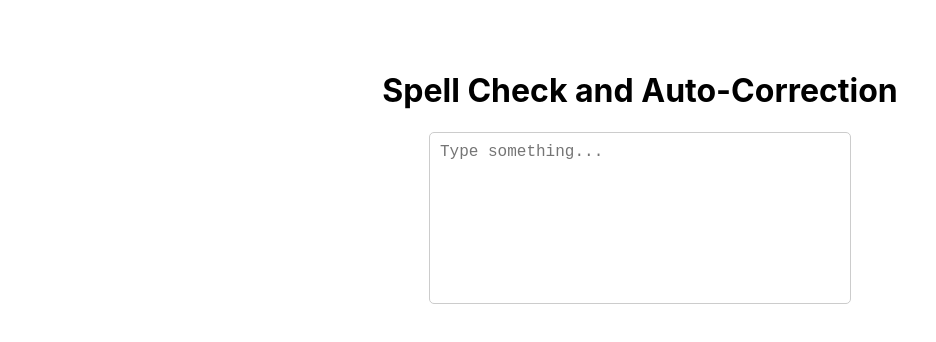
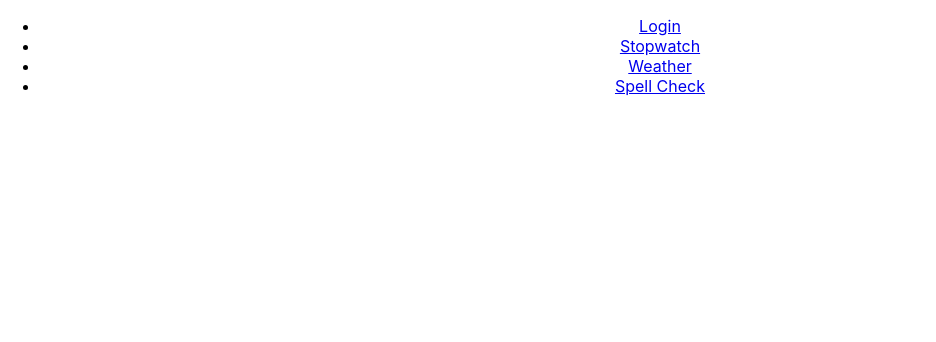
Before and after one commit to Saurav-Kumar-Tripathi01/Mini_Buildots, a React (Create React App) app in the folder mini-buildouts/: page / in a window 1280 px wide. Shown: the top 342 px of the page, without its empty margins (0-936 px from the left). Built offline with nearby package versions, Linux system fonts and the light colour scheme.

Commit message:
Final-buildouts

```diff
--- a/mini-buildouts/package.json
+++ b/mini-buildouts/package.json
@@ -7,6 +7,7 @@
     "dotenv": "^16.4.7",
     "react": "^19.0.0",
     "react-dom": "^19.0.0",
+    "react-router-dom": "^7.1.5",
     "react-scripts": "5.0.1"
   },
   "scripts": {
--- a/mini-buildouts/src/App.js
+++ b/mini-buildouts/src/App.js
@@ -1,17 +1,39 @@
 import './App.css';
-// import Xlogin from './xlogin';
-// import Xstopwatch from './xstopwatch';
-// import Xweather from './Xweather/xweather';
+import { BrowserRouter as Router, Route, Switch, Link } from 'react-router-dom';
+import Xlogin from './xlogin';
+import Xstopwatch from './xstopwatch';
+import Xweather from './Xweather/xweather';
 import XSpellCheck from './xspellcheck';
 
 function App() {
   return (
-    <div className="App">
-      {/* <Xlogin /> */}
-      {/* <Xstopwatch /> */}
-      {/* <Xweather /> */}
-      <XSpellCheck />
-    </div>
+    <Router>
+      <div className="App">
+        <nav>
+          <ul>
+            <li>
+              <Link to="/login">Login</Link>
+            </li>
+            <li>
+              <Link to="/stopwatch">Stopwatch</Link>
+            </li>
+            <li>
+              <Link to="/weather">Weather</Link>
+            </li>
+            <li>
+              <Link to="/spellcheck">Spell Check</Link>
+            </li>
+          </ul>
+        </nav>
+
+        <Switch>
+          <Route path="/login" component={Xlogin} />
+          <Route path="/stopwatch" component={Xstopwatch} />
+          <Route path="/weather" component={Xweather} />
+          <Route path="/spellcheck" component={XSpellCheck} />
+        </Switch>
+      </div>
+    </Router>
   );
 }
 
```
Also changed, not shown: 1 other file (tests, documents, lock files or other folders).
